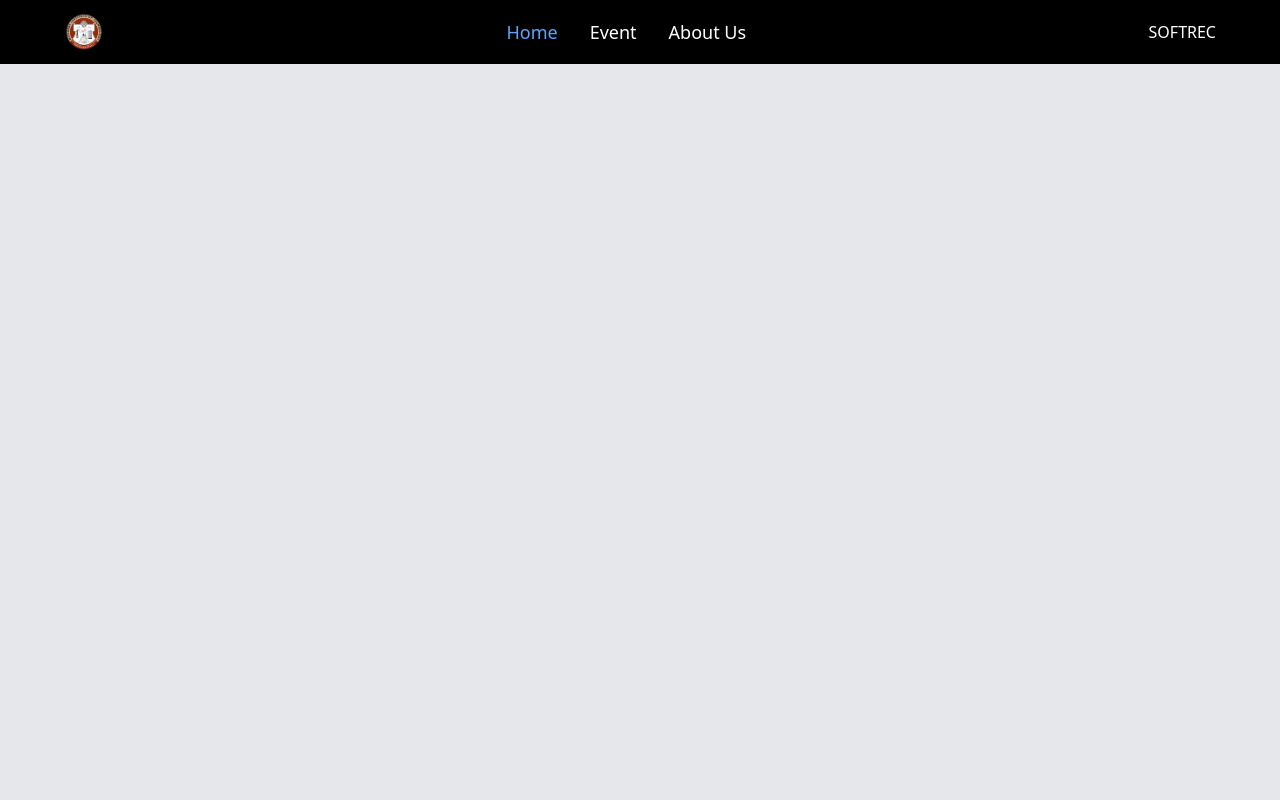
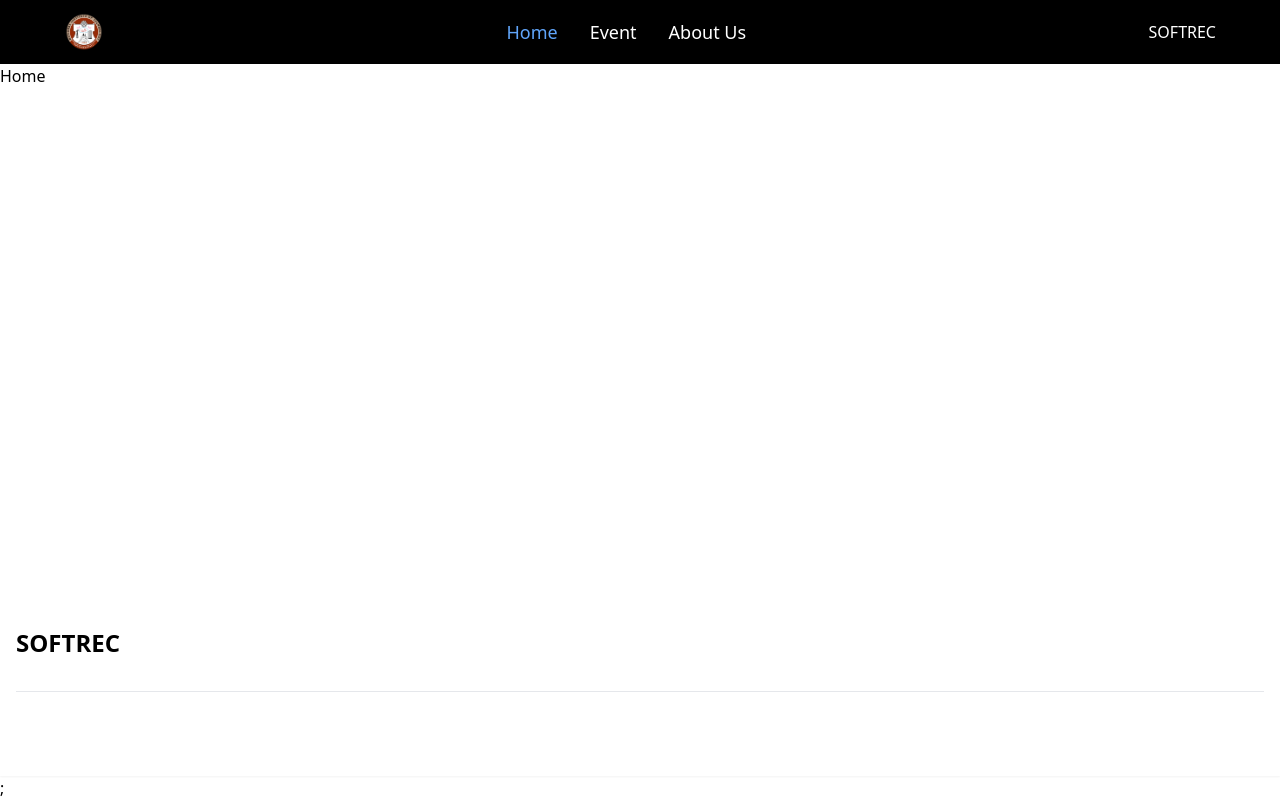
Before and after one commit to AlokSolanky/softrec_24, a React (Create React App) app: page / in a window 1280 px wide. Built offline with nearby package versions, Linux system fonts and the light colour scheme.

Commit message:
footer and navigation done

```diff
--- a/public/index.html
+++ b/public/index.html
@@ -24,7 +24,7 @@
       work correctly both with client-side routing and a non-root public URL.
       Learn how to configure a non-root public URL by running `npm run build`.
     -->
-    <title>React App</title>
+    <title>Softrec</title>
   </head>
   <body>
     <noscript>You need to enable JavaScript to run this app.</noscript>
--- a/src/App.js
+++ b/src/App.js
@@ -1,9 +1,20 @@
 import NavBar from "./components/NavBar";
+import { Home } from "./pages/Home";
+import { Events } from "./pages/Events";
+import AboutUs from "./pages/AboutUs";
+import { Route, Routes } from "react-router-dom";
+import Footer from "./components/Footer";
 
 function App() {
   return (
-    <div className="w-full h-[100vh] bg-gray-200">
+    <div className="w-full h-[100vh] flex flex-col">
       <NavBar />
+      <Routes>
+        <Route path="/" element={<Home />} />
+        <Route path="/events" element={<Events />} />
+        <Route path="/about-us" element={<AboutUs />} />
+      </Routes>
+      <Footer />
     </div>
   );
 }
--- /dev/null
+++ b/src/components/Footer.js
@@ -0,0 +1,55 @@
+import React from "react";
+
+const Footer = () => {
+  return (
+    <>
+      <footer class="bg-white shadow-sm dark:bg-black">
+        <div class="w-full max-w-screen-xl mx-auto p-4 md:py-8">
+          <div class="max-sm:flex max-sm:flex-col max-sm:items-center sm:flex sm:items-center sm:justify-between">
+            <a
+              href="https://softrec.nitt.edu"
+              class="flex items-center mb-4 sm:mb-0 space-x-3 rtl:space-x-reverse"
+            >
+              <span class="self-center text-2xl font-semibold whitespace-nowrap dark:text-white">
+                SOFTREC
+              </span>
+            </a>
+            <ul class="flex flex-wrap items-center mb-6 text-sm font-medium text-white sm:mb-0 dark:text-white">
+              <li>
+                <a href="#" class="hover:underline me-4 md:me-6">
+                  About
+                </a>
+              </li>
+              <li>
+                <a href="#" class="hover:underline me-4 md:me-6">
+                  Privacy Policy
+                </a>
+              </li>
+              <li>
+                <a href="#" class="hover:underline me-4 md:me-6">
+                  Licensing
+                </a>
+              </li>
+              <li>
+                <a href="#" class="hover:underline">
+                  Contact
+                </a>
+              </li>
+            </ul>
+          </div>
+          <hr class="my-6 sm:mx-auto lg:my-8" />
+          <span class="block text-sm text-white text-center dark:text-white">
+            © 2025{" "}
+            <a href="https://softrec.nitt.edu" class="hover:underline">
+              SOFTREC™
+            </a>
+            . All Rights Reserved.
+          </span>
+        </div>
+      </footer>
+      ;
+    </>
+  );
+};
+
+export default Footer;
--- a/src/components/NavBar.js
+++ b/src/components/NavBar.js
@@ -38,8 +38,11 @@ const NavBar = () => {
           ))}
         </ul>
 
-        <div className="max-md:font-extrabold max-md:text-[30px]">SOFTREC</div>
-
+        <Link to={"https://softrec.nitt.edu"}>
+          <div className="max-md:font-extrabold max-md:text-[30px]">
+            SOFTREC
+          </div>
+        </Link>
         <button
           className="md:hidden text-white"
           onClick={() => setIsOpen(!isOpen)}
--- /dev/null
+++ b/src/pages/AboutUs.js
@@ -0,0 +1,7 @@
+import React from "react";
+
+const AboutUs = () => {
+  return <div>AboutUs</div>;
+};
+
+export default AboutUs;
--- /dev/null
+++ b/src/pages/Events.js
@@ -0,0 +1,5 @@
+import React from "react";
+
+export const Events = () => {
+  return <div>Events</div>;
+};
--- /dev/null
+++ b/src/pages/Home.js
@@ -0,0 +1,5 @@
+import React from "react";
+
+export const Home = () => {
+  return <div className="flex-grow">Home</div>;
+};
```
